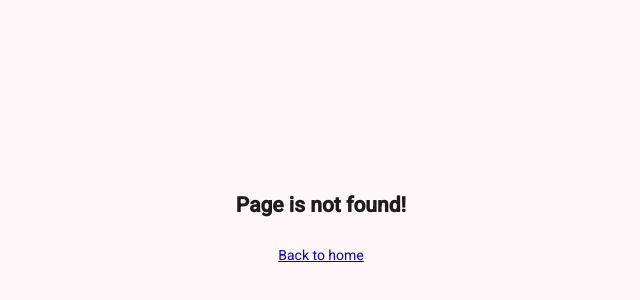
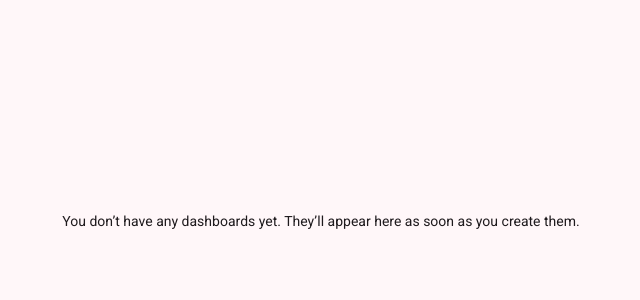
Before and after one commit to NMakarevich/smart-home-ui, an Angular app: page /dashboard in a window 1280 px wide. Before the commit this address had no page. Shown: the part 178-478 px from the top of the page, without its empty margins (319-959 px from the left). Built offline with nearby package versions, Linux system fonts and the light colour scheme; no server answers.

Commit message:
refactor: add message for empty dashboards

```diff
--- a/src/app/app.html
+++ b/src/app/app.html
@@ -20,6 +20,10 @@
     </mat-sidenav>
   }
   <mat-sidenav-content>
-    <router-outlet />
+    @if (!(dashboards$ | async)) {
+      <div class="empty-dashboard">You don’t have any dashboards yet. They’ll appear here as soon as you create them.</div>
+    } @else {
+      <router-outlet />
+    }
   </mat-sidenav-content>
 </mat-sidenav-container>
--- a/src/app/app.scss
+++ b/src/app/app.scss
@@ -52,3 +52,11 @@ mat-sidenav {
   flex-direction: column;
   height: 100%;
 }
+
+.empty-dashboard {
+  display: flex;
+  width: 100%;
+  height: 100%;
+  justify-content: center;
+  align-items: center;
+}
```
